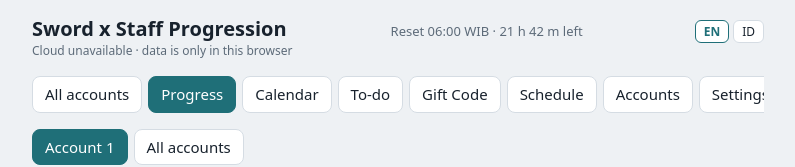
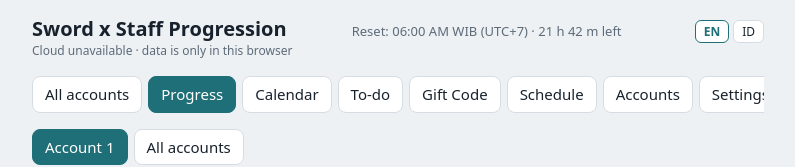
Before and after one commit to reyhantito13/sword-x-staff-tracker, a plain HTML site: page index.html in a window 1280 px wide. Shown: the top 167 px of the page, without its empty margins (242-1037 px from the left). Drawn offline with Linux system fonts and the light colour scheme.

Commit message:
Update clock display format in index.html

```diff
--- a/index.html
+++ b/index.html
@@ -890,7 +890,7 @@ function msHtml(p,d){var n=p.end>=p.day?p.end-p.day+1:1,off=p.every>0?(d-p.day)%
  return'<div class="ms '+p.type+'"><span class="mu">'+TY[p.type]+'</span> <b>'+esc(p.name)+'</b>'+(p.type==='season'&&d?' <span class="mu">· '+(off===0?TX('dimulai'):TX('minggu ')+(off/7+1))+(n>1?TX(', hari ')+(off+1)+TX(' dari ')+n:'')+'</span>':lab)+(p.every>0&&d?' <span class="mu">· Run '+(Math.floor((d-p.day)/p.every)+1)+'</span>':'')+(p.tiers?tierHtml(p,d):c?'<div class="mu">'+c+'</div>':'')+(p.note?'<div class="mu">'+esc(NT(p.note))+'</div>':'')+'</div>'}
 function render(){tabs();document.getElementById('view').innerHTML=({all:vAll2,tbl:vTbl,cal:vCal,setup:vSetup2,prog:vProg2,todo:vTodo2,codes:vCodes,plan:vPlan2,set:vSet2}[S.tab]||vProg2)();if(TBSC){var tw=document.getElementById('tbw');if(tw){tw.scrollTop=TBSC[0];tw.scrollLeft=TBSC[1]}TBSC=null}tick();if(SCRT){var se=document.getElementById(SCRT);SCRT=null;if(se)se.scrollIntoView({block:'start'})}}
 function tick(){var s=Math.max(0,Math.floor((Date.parse(gd())+864e5-36e5-Date.now())/1000));
- document.getElementById('clock').textContent='Reset 06:00 WIB · '+Math.floor(s/3600)+TX(' j ')+Math.floor(s%3600/60)+TX(' m lagi')}
+ document.getElementById('clock').textContent='Reset: 06:00 AM WIB (UTC+7) · '+Math.floor(s/3600)+TX(' j ')+Math.floor(s%3600/60)+TX(' m lagi')}
 function val(id){var e=document.getElementById(id);return e?e.value.trim():''}
 document.addEventListener('click',function(ev){
  var t=ev.target.closest('[data-cal],[data-tog],[data-ptog],[data-tab],[data-acc],[data-a],[data-delplan],[data-deljob],[data-deltodo]');if(!t)return;var d=t.dataset;PEND=msgFor(d);PENDT=Date.now();if(d.a!=='undo')UNSNAP=(d.delplan||d.deljob||d.deltodo||d.a==='delCode'||(d.a==='delAcc'&&DELC===d.id))?JSON.stringify(S):null;
```
